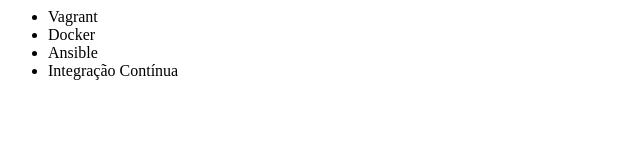
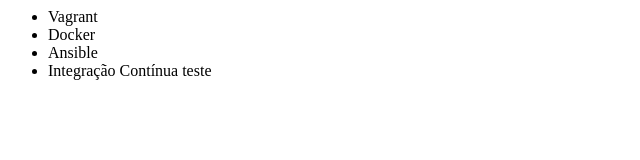
Before and after one commit to Vinterdanilo/alura-git, a plain HTML site: page index.html in a window 1280 px wide. Shown: the full height of the page, 0-640 px from the left. Drawn offline with Linux system fonts and the light colour scheme.

Commit message:
Alterando Integracao Continua

```diff
--- a/index.html
+++ b/index.html
@@ -9,7 +9,7 @@
 		<li>Vagrant</li>
 		<li>Docker</li>
 		<li>Ansible</li>
-		<li>Integração Contínua</li>
+		<li>Integração Contínua teste</li>
 	</ul>
 </body>
 </html>
```
